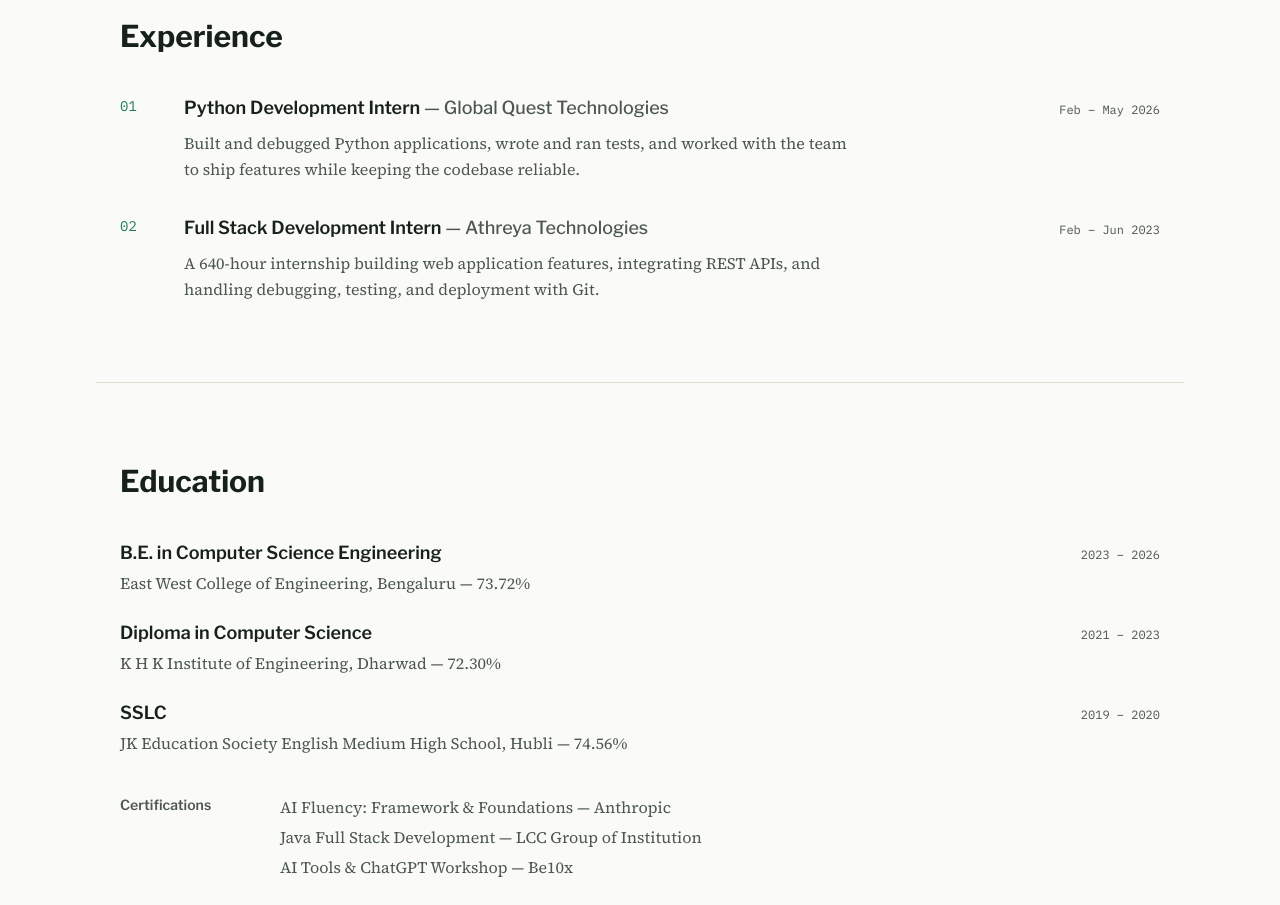
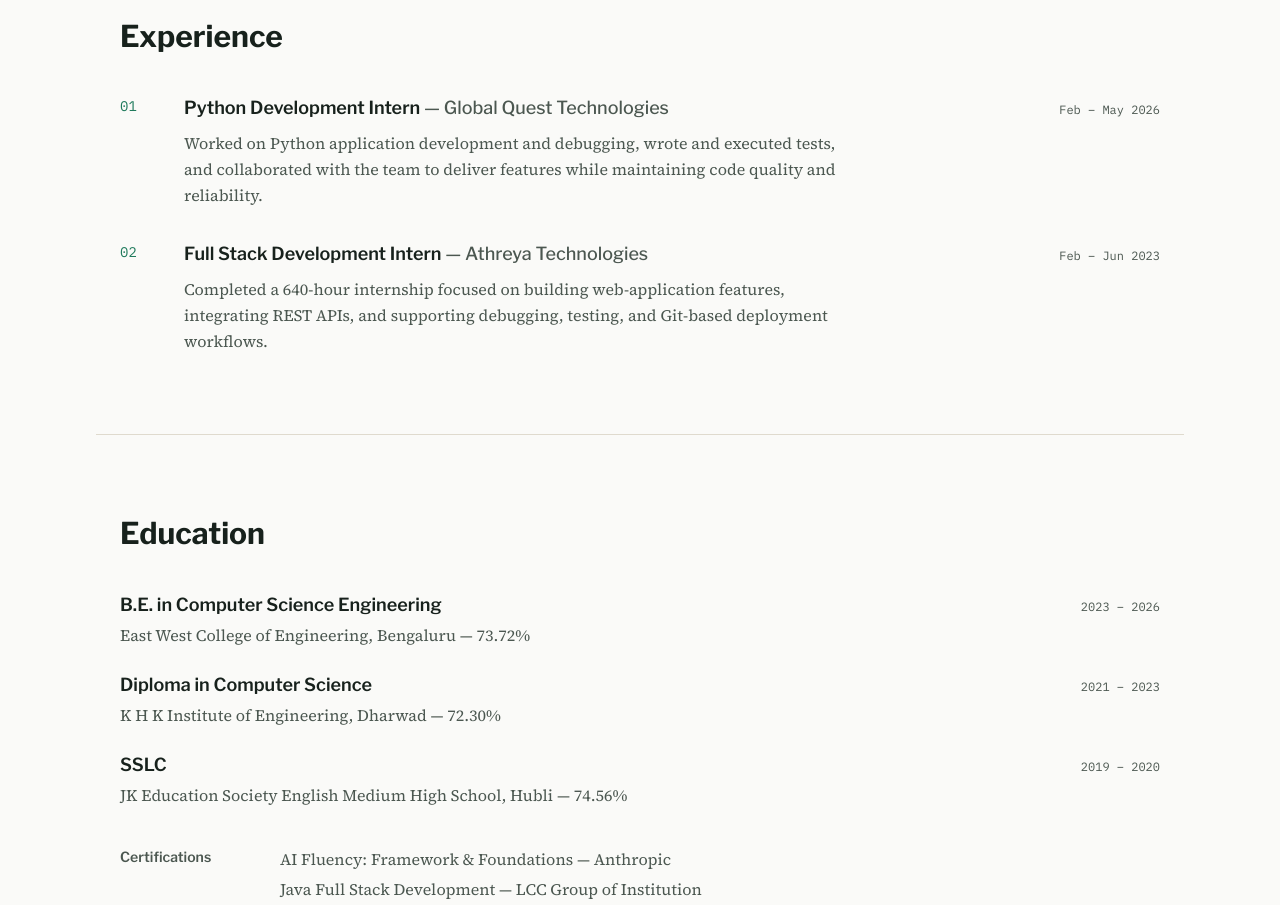
Before and after one commit to UjwalBagalkoti/ujwal-portfolio, a Next.js app: page / in a window 1280 px wide. Shown: the part 1620-2525 px from the top of the page. Built offline with nearby package versions, Linux system fonts and the light colour scheme.

Commit message:
Polish professional experience descriptions

```diff
--- a/data/experience.ts
+++ b/data/experience.ts
@@ -12,13 +12,13 @@ export const experience: ExperienceItem[] = [
     org: "Global Quest Technologies",
     period: "Feb – May 2026",
     summary:
-      "Built and debugged Python applications, wrote and ran tests, and worked with the team to ship features while keeping the codebase reliable.",
+      "Worked on Python application development and debugging, wrote and executed tests, and collaborated with the team to deliver features while maintaining code quality and reliability.",
   },
   {
     role: "Full Stack Development Intern",
     org: "Athreya Technologies",
     period: "Feb – Jun 2023",
     summary:
-      "A 640-hour internship building web application features, integrating REST APIs, and handling debugging, testing, and deployment with Git.",
+      "Completed a 640-hour internship focused on building web-application features, integrating REST APIs, and supporting debugging, testing, and Git-based deployment workflows.",
   },
 ];
```
